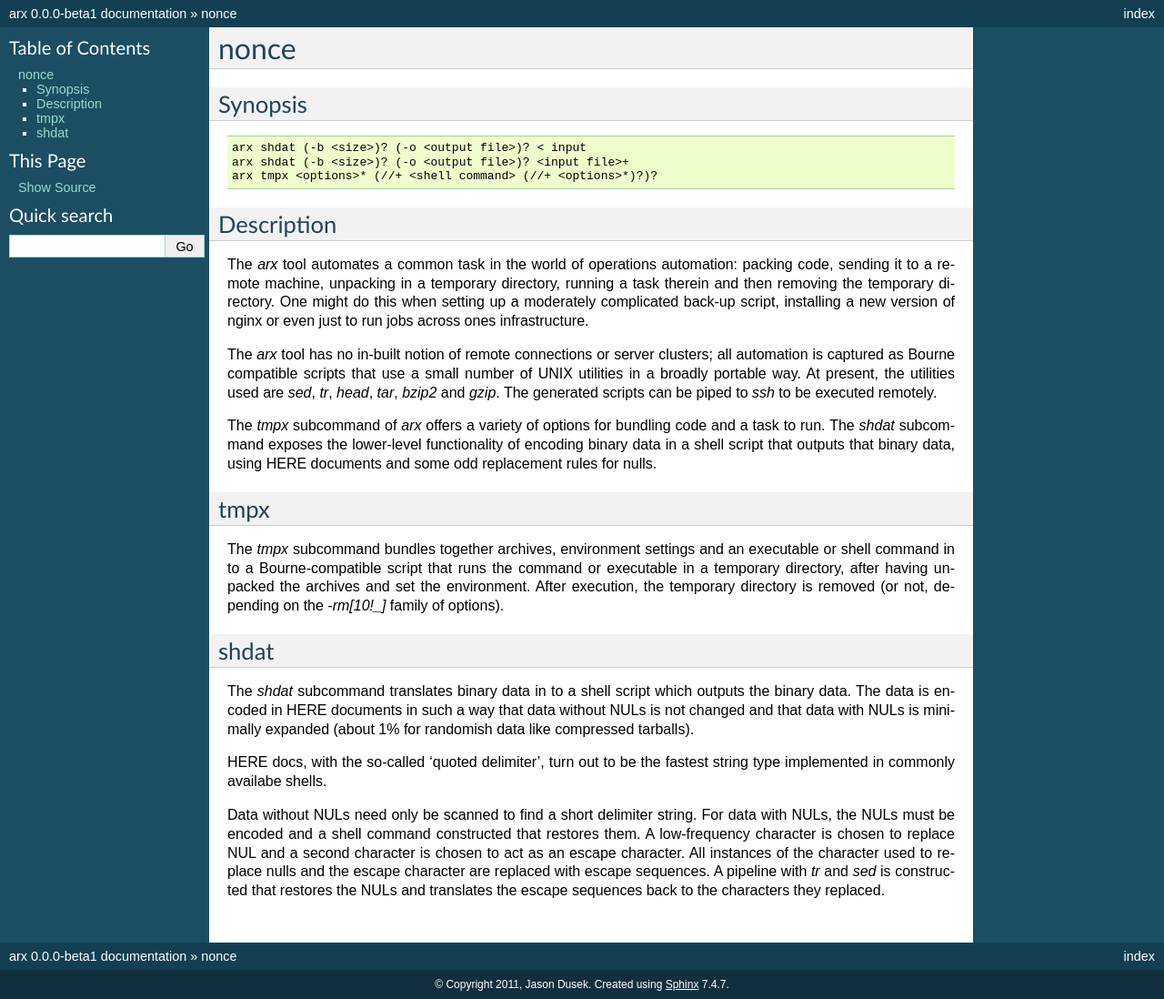
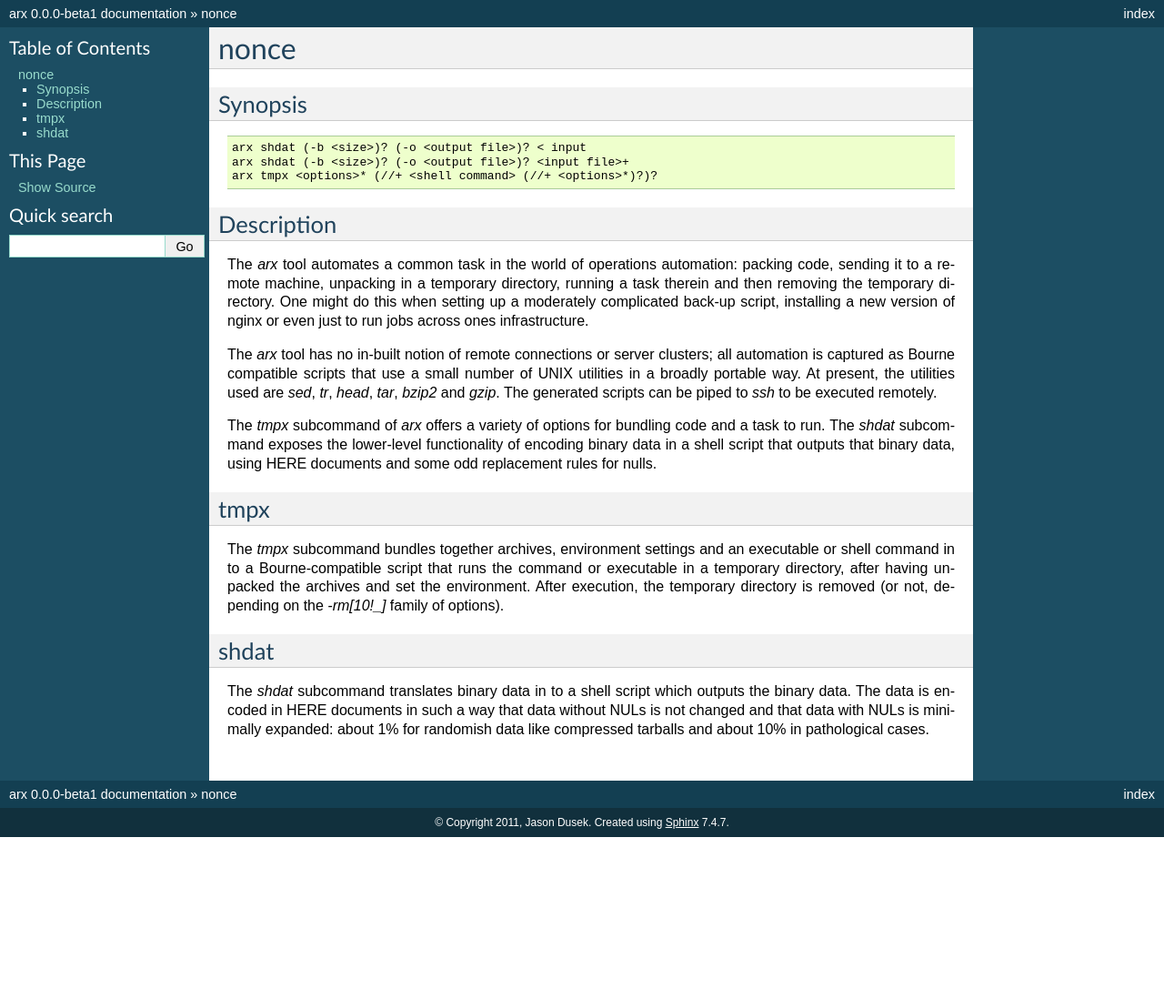
Before and after one commit to solidsnack/arx, a Sphinx documentation site: the page built from docs/index.rst, in a window 1280 px wide. Shown: the whole page at 91% size. Built offline with Sphinx 7.4.7, drawn with Linux system fonts in a browser that asks for light colours; after the commit the page ends 920 px from its top, so only the background shows below that.

Commit message:
Shorten discussion of shdat.

```diff
--- a/docs/index.rst
+++ b/docs/index.rst
@@ -51,16 +51,5 @@
 The `shdat` subcommand translates binary data in to a shell script which
 outputs the binary data. The data is encoded in HERE documents in such a way
 that data without NULs is not changed and that data with NULs is minimally
-expanded (about 1% for randomish data like compressed tarballs).
-
-HERE docs, with the so-called 'quoted delimiter', turn out to be the fastest
-string type implemented in commonly availabe shells.
-
-Data without NULs need only be scanned to find a short delimiter string. For
-data with NULs, the NULs must be encoded and a shell command constructed that
-restores them. A low-frequency character is chosen to replace NUL and a second
-character is chosen to act as an escape character. All instances of the
-character used to replace nulls and the escape character are replaced with
-escape sequences. A pipeline with `tr` and `sed` is constructed that restores
-the NULs and translates the escape sequences back to the characters they
-replaced.
+expanded: about 1% for randomish data like compressed tarballs and about 10%
+in pathological cases.
```
